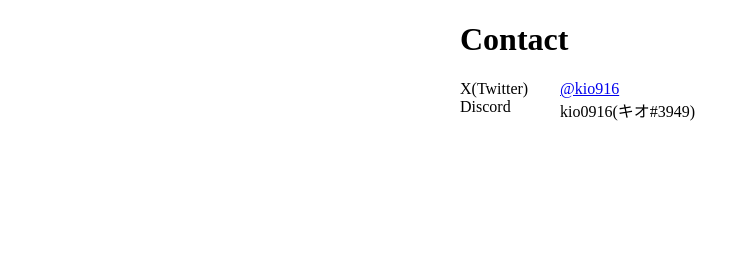
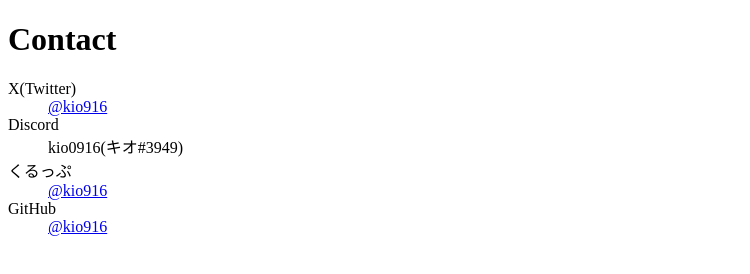
Before and after one commit to kio916/kio916.github.io, a plain HTML site: page index.html in a window 1280 px wide. Shown: the whole page, without its empty margins (0-750 px from the left). Drawn offline with Linux system fonts and the light colour scheme.

Commit message:
くるっぷとGitHubを追加

```diff
--- a/index.html
+++ b/index.html
@@ -15,6 +15,10 @@
         <dd><a href="https://twitter.com/kio916">@kio916</a></dd>
         <dt>Discord</dt>
         <dd>kio0916(キオ#3949)</dd>
+        <dt>くるっぷ</dt>
+        <dd><a href="https://crepu.net/user/kio916">@kio916</a></dd>
+        <dt>GitHub</dt>
+        <dd><a href="https://github.com/kio916">@kio916</a></dd>
     </dl>
 </div>
 </body>
--- a/main.css
+++ b/main.css
@@ -1,19 +1,4 @@
 .contact {
     margin-left: auto;
     margin-right: auto;
-    width: 360px;
 }
-.contact_define {
-    display: flex;
-    flex-wrap: wrap;
-    width: 300px;
-}
-
-.contact_define dt {
-    width: 100px;
-}
-
-.contact_define dd {
-    margin-left: 0;
-    width: 200px;
-}
```
